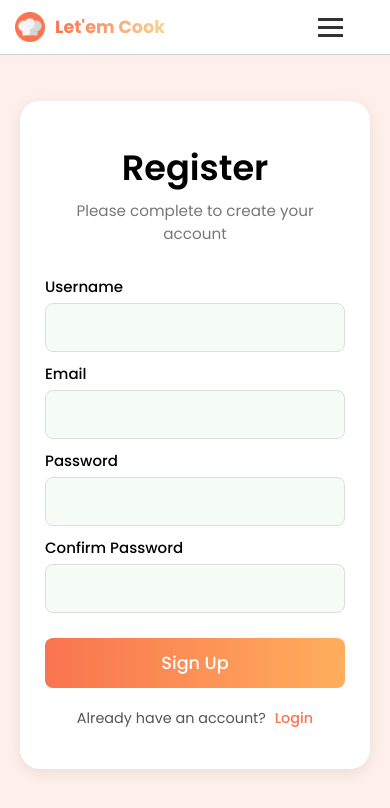
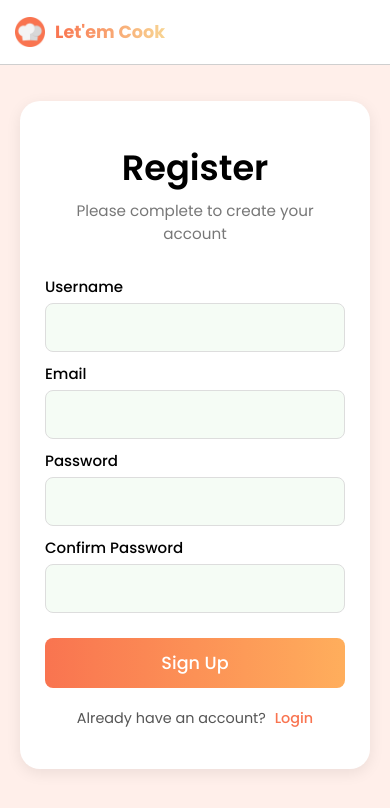
Before and after one commit to Syddevv/LetemCook, a React (Vite) app in the folder client/: page /register in a window 390 px wide. Shown: the top 808 px of the page. Built offline with nearby package versions, Linux system fonts and the light colour scheme; no server answers.

Commit message:
hide menu in mobile view

```diff
--- a/client/src/components/NavBar.jsx
+++ b/client/src/components/NavBar.jsx
@@ -10,7 +10,7 @@ const NavBar = () => {
   const [menuOpen, setMenuOpen] = useState(false);
 
   const isAuthPage =
-    location.pathname === "/login" || location.pathname === "register";
+    location.pathname === "/login" || location.pathname === "/register";
 
   useEffect(() => {
     const handleScroll = () => {
--- a/client/src/styles/NavBar.css
+++ b/client/src/styles/NavBar.css
@@ -172,7 +172,7 @@ nav.transparent {
   }
 
   nav {
-    padding: 12px 15px !important;
+    padding: 17px 15px !important;
   }
 
   .logo-name img {
```
